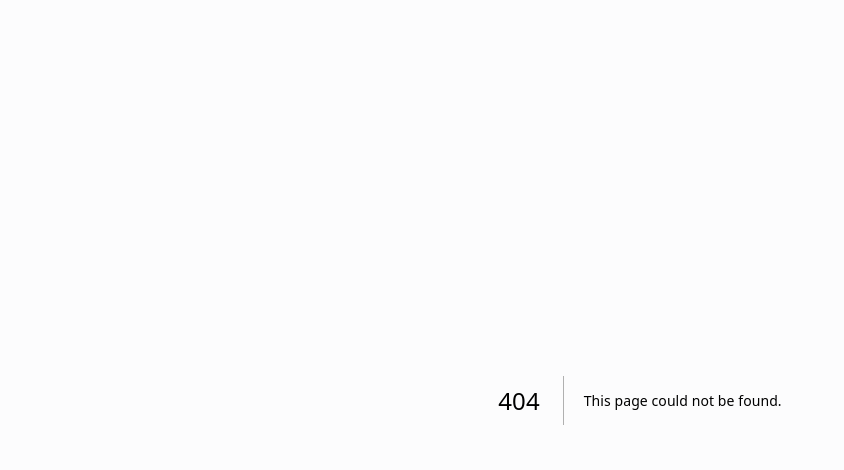
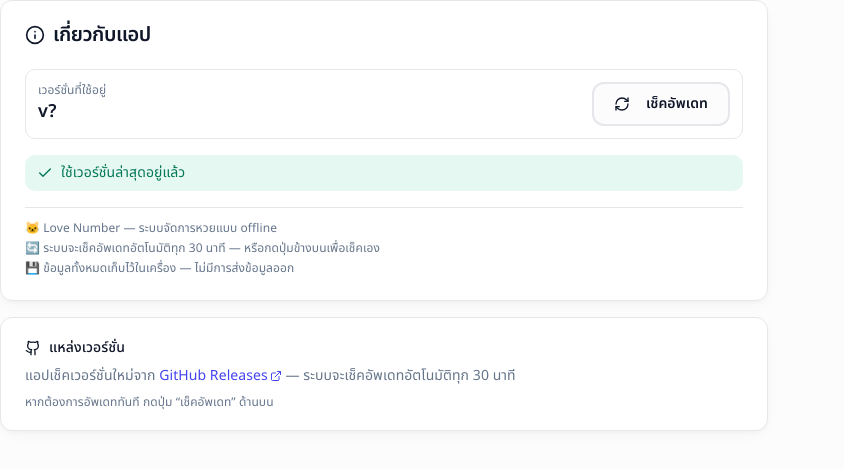
Before and after one commit to Chinnakrit05/lottery-app, a Next.js app: page /update in a window 1280 px wide. Before the commit this address had no page. Shown: the top 470 px of the page, without its empty margins (0-844 px from the left). Built offline with nearby package versions, Linux system fonts and the light colour scheme.

Commit message:
feat: move update to dedicated /update page, clickable version label with badge

```diff
--- a/src/app/(app)/settings/page.tsx
+++ b/src/app/(app)/settings/page.tsx
@@ -7,7 +7,6 @@ import { Input } from '@/components/ui/input';
 import { Label } from '@/components/ui/label';
 import { Button } from '@/components/ui/button';
 import { NoRound } from '@/components/no-round';
-import { UpdateSection } from '@/components/update-section';
 import { FontScaleSelector } from '@/components/font-scale-selector';
 import { useCurrentRoundCtx } from '@/contexts/current-round';
 import { dbClient } from '@/lib/db-client';
@@ -44,7 +43,6 @@ export default function SettingsPage() {
       <div className="space-y-4 max-w-3xl">
         <NoRound />
         <FontScaleSelector />
-        <UpdateSection />
       </div>
     );
   }
@@ -123,8 +121,6 @@ export default function SettingsPage() {
 
       <FontScaleSelector />
 
-      <UpdateSection />
-
       <Card className="border-destructive/40">
         <CardHeader>
           <CardTitle className="text-destructive flex items-center gap-2">
--- /dev/null
+++ b/src/app/(app)/update/page.tsx
@@ -0,0 +1,37 @@
+'use client';
+
+import { UpdateSection } from '@/components/update-section';
+import { Card, CardContent } from '@/components/ui/card';
+import { ExternalLink, Github } from 'lucide-react';
+
+export default function UpdatePage() {
+  return (
+    <div className="space-y-4 max-w-3xl animate-page-enter">
+      <UpdateSection />
+
+      <Card>
+        <CardContent className="py-5 space-y-2 text-sm text-muted-foreground">
+          <p className="font-medium text-foreground flex items-center gap-2">
+            <Github className="h-4 w-4" />
+            แหล่งเวอร์ชั่น
+          </p>
+          <p>
+            แอปเช็คเวอร์ชั่นใหม่จาก{' '}
+            <a
+              href="https://github.com/Chinnakrit05/lottery-app/releases"
+              target="_blank"
+              rel="noopener noreferrer"
+              className="text-primary hover:underline inline-flex items-center gap-0.5"
+            >
+              GitHub Releases <ExternalLink className="h-3 w-3" />
+            </a>
+            {' '}— ระบบจะเช็คอัพเดทอัตโนมัติทุก 30 นาที
+          </p>
+          <p className="text-xs">
+            หากต้องการอัพเดททันที กดปุ่ม &ldquo;เช็คอัพเดท&rdquo; ด้านบน
+          </p>
+        </CardContent>
+      </Card>
+    </div>
+  );
+}
--- a/src/components/bulk-entry.tsx
+++ b/src/components/bulk-entry.tsx
@@ -91,9 +91,9 @@ export function BulkEntry({ roundId, onSaved }: Props) {
           />
           <div className="mt-2 grid grid-cols-2 md:grid-cols-4 gap-2 text-xs text-muted-foreground">
             <Tip>เลข 2 หลัก → 2 ตัวบน</Tip>
-            <Tip>"ล" ต่อท้าย → 2 ตัวล่าง</Tip>
-            <Tip>"ก" ต่อท้าย → กลับด้วย</Tip>
-            <Tip>"ต" (3 หลัก) → โต๊ด</Tip>
+            <Tip>{'"ล" ต่อท้าย → 2 ตัวล่าง'}</Tip>
+            <Tip>{'"ก" ต่อท้าย → กลับด้วย'}</Tip>
+            <Tip>{'"ต" (3 หลัก) → โต๊ด'}</Tip>
           </div>
         </div>
 
--- a/src/components/sidebar.tsx
+++ b/src/components/sidebar.tsx
@@ -4,20 +4,24 @@ import { useEffect, useState } from 'react';
 import Link from 'next/link';
 import { usePathname } from 'next/navigation';
 import {
-  PencilLine, Search, BarChart3, Trophy, History, Users, Database, Settings,
+  PencilLine, Search, BarChart3, Trophy, History, Users, Database, Settings, Sparkles, Wifi,
 } from 'lucide-react';
 import { cn } from '@/lib/utils';
 import { ThemeToggle } from './theme-toggle';
+import type { UpdateStatus } from '@/types/electron-api';
 
 function AppVersionLabel() {
-  const [version, setVersion] = useState<string>('');
+  const [status, setStatus] = useState<UpdateStatus>({ state: 'idle' });
+  const pathname = usePathname();
+  const active = pathname === '/update' || pathname?.startsWith('/update/');
+
   useEffect(() => {
     if (typeof window === 'undefined' || !window.api?.update) return;
-    // Retry once after a short delay in case IPC handlers aren't registered yet
+    let unsub: (() => void) | undefined;
     const tryFetch = async (attempt = 0): Promise<void> => {
       try {
         const s = await window.api.update.getStatus();
-        if (s?.version) setVersion(s.version);
+        setStatus(s);
       } catch {
         if (attempt < 3) {
           setTimeout(() => tryFetch(attempt + 1), 500);
@@ -25,11 +29,42 @@ function AppVersionLabel() {
       }
     };
     tryFetch();
+    if (window.api?.update?.onStatus) {
+      unsub = window.api.update.onStatus((s) => setStatus(s));
+    }
+    return () => unsub?.();
   }, []);
+
+  const version = status.version;
+  const hasUpdate = status.state === 'available' || status.state === 'downloading' || status.state === 'ready';
+
   return (
-    <span className="text-xs text-muted-foreground">
-      Offline{version ? ` · v${version}` : ''}
-    </span>
+    <Link
+      href="/update"
+      className={cn(
+        'group flex items-center gap-2 rounded-lg px-2.5 py-1.5 transition-smooth',
+        'hover:bg-accent active:scale-[0.97]',
+        active && 'bg-accent',
+      )}
+      title="ดู / เช็คอัพเดทเวอร์ชั่น"
+    >
+      <span className="relative flex h-2 w-2">
+        {hasUpdate ? (
+          <>
+            <span className="absolute inset-0 inline-flex h-2 w-2 animate-ping rounded-full bg-amber-500 opacity-75" />
+            <span className="relative inline-flex h-2 w-2 rounded-full bg-amber-500" />
+          </>
+        ) : (
+          <span className="relative inline-flex h-2 w-2 rounded-full bg-emerald-500" />
+        )}
+      </span>
+      <span className="text-xs text-muted-foreground group-hover:text-foreground transition-colors">
+        Offline{version ? ` · v${version}` : ''}
+      </span>
+      {hasUpdate && (
+        <Sparkles className="h-3 w-3 text-amber-500 animate-pop-in" />
+      )}
+    </Link>
   );
 }
 
--- a/src/components/update-banner.tsx
+++ b/src/components/update-banner.tsx
@@ -3,7 +3,7 @@
 import { useEffect, useState } from 'react';
 import { Button } from '@/components/ui/button';
 import { toast } from 'sonner';
-import { Download, RefreshCw, CheckCircle2, Sparkles, X, Settings } from 'lucide-react';
+import { Download, RefreshCw, CheckCircle2, Sparkles, X } from 'lucide-react';
 import Link from 'next/link';
 import type { UpdateStatus } from '@/types/electron-api';
 
@@ -69,10 +69,10 @@ export function UpdateBanner() {
         <span className="text-muted-foreground hidden md:inline">
           — ไปหน้าตั้งค่าเพื่อดาวน์โหลด
         </span>
-        <Link href="/settings" className="ml-auto">
+        <Link href="/update" className="ml-auto">
           <Button size="sm" variant="outline" className="h-7">
-            <Settings className="h-3.5 w-3.5 mr-1.5" />
-            ไปหน้าตั้งค่า
+            <Sparkles className="h-3.5 w-3.5 mr-1.5" />
+            ไปดาวน์โหลด
           </Button>
         </Link>
         <Button
```
